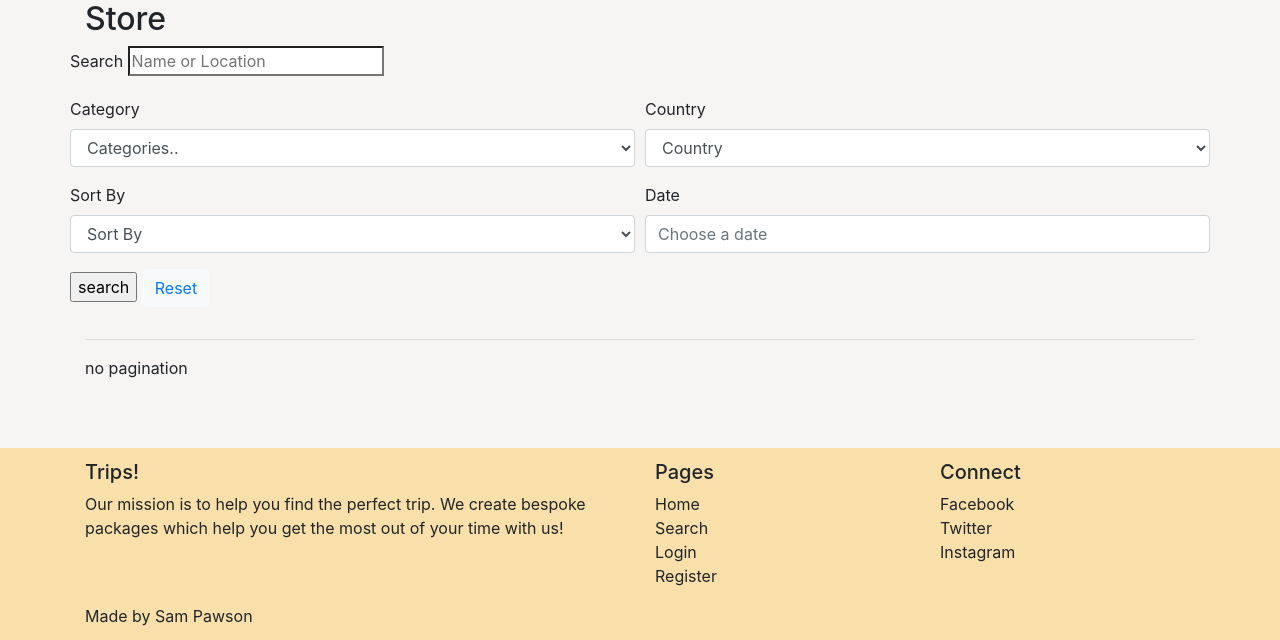
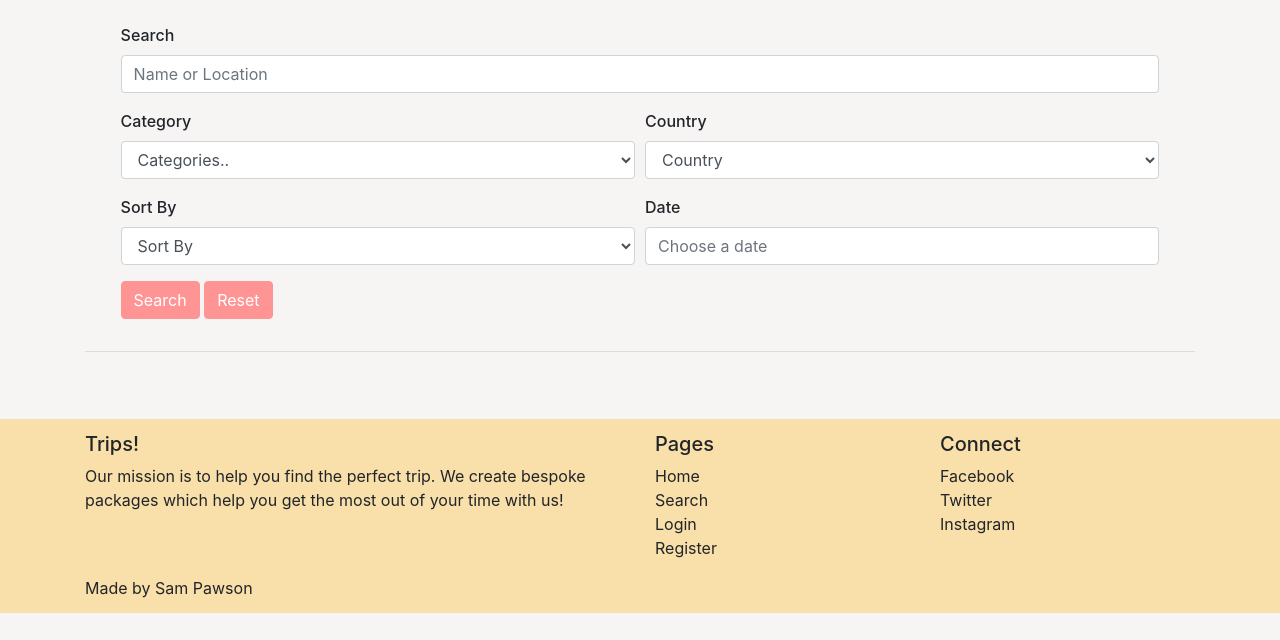
Before and after one commit to SPawson/trips-ecommerce, a Django app: a page that uses products/templates/products.html in a window 1280 px wide. Shown: the part 56-696 px from the top of the page. Run offline with Django 3.2, Linux system fonts and the light colour scheme; data that the repository does not hold is empty; some libraries are stand-ins or nearby versions.

Commit message:
Product listing basic styles

```diff
--- a/products/templates/product-pagination.html
+++ b/products/templates/product-pagination.html
@@ -1,10 +1,10 @@
 {% load product_helper_tags %}
 
 {% if items.has_other_pages %}
-<div class="col-6 offset-3 text-center pagination-set">
+<div class="col-12 text-center pagination-set">
     <nav aria-label="Page navigation example">
         <ul class="pagination">
-            {% if item.has_previous %}
+            {% if items.has_previous %}
                 <li class="page-item"><a class="page-link" aria-label="prev"  href="{% listing_url items.previous_page_number 'page' request.GET.urlencode %}">Prev</a></li>
             {% else %}
                 <li class="page-item disabled"><a class="page-link"><span>Prev</span></a></li>
@@ -21,7 +21,7 @@
 
             {% endfor %}
 
-            {% if item.has_next %}
+            {% if items.has_next %}
                 <li class="page-item"><a class="page-link" aria-label="next" href="{% listing_url items.next_page_number 'page' request.GET.urlencode %}">Next</a></li>
 
             {% else %}
@@ -31,5 +31,4 @@
       </nav>
 </div>
 {% else %}
-    <p>no pagination</p>
 {% endif %}
--- a/products/templates/products.html
+++ b/products/templates/products.html
@@ -9,16 +9,16 @@
 {% block content %}
 
 <div class="container">
-    <h2>Store</h2>
 
-    <div class="row">
+    <div class="row filters">
         <form action="{% url 'products' %}" method="GET">
-            <div class="form-row">
+            <div id="cat-form" class="form-row">
                 <div class="form-group col-12">
                     <label for="name-or-location-contains">Search</label>
-                    <input placeholder="Name or Location" type="search" name="name-or-location-contains" id="name-or-location-contains">
+                    <input placeholder="Name or Location" class="form-control" type="search"
+                        name="name-or-location-contains" id="name-or-location-contains">
                 </div>
-                <div class="form-group col-6">
+                <div class="form-group col-sm-12 col-md-6">
                     <label for="category-filter">Category</label>
                     <select class="form-control" placeholder="Category" name="category-filter" id="category-filter">
                         <option value="" selected>Categories..</option>
@@ -27,7 +27,7 @@
                         {% endfor %}
                     </select>
                 </div>
-                <div class="form-group col-6">
+                <div class="form-group col-sm-12 col-md-6">
                     <label for="name-or-location-contains">Country</label>
                     <select class="form-control" placeholder="Country" name="country" id="country">
                         <option value="" selected>Country</option>
@@ -36,7 +36,7 @@
                         {% endfor %}
                     </select>
                 </div>
-                <div class="form-group col-6">
+                <div class="form-group col-sm-12 col-md-6">
                     <label for="name-or-location-contains">Sort By</label>
                     <select class="form-control" placeholder="Sort By" name="sort-by" id="sort-by">
                         <option value="" selected>Sort By</option>
@@ -44,14 +44,15 @@
                         <option value="price-high">Price: Highest</option>
                     </select>
                 </div>
-                <div class="dates form-group col-6">
+                <div class="dates form-group col-sm-12 col-md-6">
                     <label for="name-or-location-contains">Date</label>
-                    <input type="text" name="datepicker" id="datepicker" autocomplete="off" placeholder="Choose a date" class="form-control">
+                    <input type="text" name="datepicker" id="datepicker" autocomplete="off" placeholder="Choose a date"
+                        class="form-control">
                 </div>
 
-                <div class="form-group col-12">
-                    <input type="submit" value="search">
-                    <button type="button" class="btn btn-light"><a href="{% url 'products' %}">Reset</a></button>
+                <div class="form-group col-sm-12">
+                    <input type="submit" value="Search" class="btn btn-pale-pink">
+                    <button type="button" class="btn btn-pale-pink"><a href="{% url 'products' %}">Reset</a></button>
                 </div>
             </div>
 
@@ -62,29 +63,33 @@
     <div class="row">
         <div class="col-12">
             {% for item in items %}
-            <div class="card" style="width: 18rem;">
-                <img src="" style="background-image: url('{{ MEDIA_URL }}{{ item.images }}')" class="card-img-top"
-                    alt="...">
+            <div class="card">
+                <div style="background-image: url('{{ MEDIA_URL }}{{ item.images }}')" class="card-top-img"></div>
                 <div class="card-body">
-                    <h3 class="card-title">{{item.name}}</h3>
-                    <div class="row">
-                        <span class="col-6">{{item.location}}</span>
-                        <span class="col-6">{{item.country}}</span>
+                    <div class="row card-top">
+                        <div class="col-sm-12 card-head">
+                            <h5 class="card-title">{{item.name}}</h5>
+                        </div>
+                        <div class="col-sm-12 card-head">
+                            <span class="card-location">{{item.location}}</span>
+                            <span class="card-location">, {{item.country}}</span>
+                        </div>
+                        <div class="col-sm-12 card-head">
+                            <span class="">{{item.start_date}}</span>
+                            {% if item.end_date %}
+                            <span class=""> - {{item.end_date}}</span>
+                            {% endif %}
+                        </div>
+                    </div>
+                    <div class="row card-mid">
+                        <p class="card-text">{{item.snippet}}</p>
                     </div>
                     <div class="row">
-                        <span class="col-6">{{item.start_date}}</span>
-                        {% if item.end_date %}
-                        <span class="col-6"> {{item.end_date}}</span>
-                        {% endif %}
-                    </div>
-                    <p class="card-text">{{item.snippet}}</p>
-
-                    <div class="row">
                         <div class="col-6">
-                            <a href="{% url 'product_detail' item.id %}" class="btn btn-primary">View</a>
+                            <a href="{% url 'product_detail' item.id %}" class="btn btn-card">View</a>
                         </div>
                         <div class="col-6">
-                            £{{item.price}}
+                            <span class="card-price">£{{item.price}} pp</span>
                         </div>
                     </div>
 
@@ -104,6 +109,6 @@
 {% endblock %}
 
 {% block scripts %}
-    <script src="{% static 'js/modules/datepicker.js' %}"></script>
-    <script src="{% static 'js/pages/products.js' %}"></script>
+<script src="{% static 'js/modules/datepicker.js' %}"></script>
+<script src="{% static 'js/pages/products.js' %}"></script>
 {% endblock %}
--- a/products/views.py
+++ b/products/views.py
@@ -59,7 +59,7 @@ def return_products(request):
     if is_valid_query(date_query):
         products= products.filter(start_date__gte=date_query)
 
-    pagination = Paginator(products, 1)
+    pagination = Paginator(products, 2)
     page = request.GET.get('page')
 
     try:
--- a/static/css/style.css
+++ b/static/css/style.css
@@ -21,6 +21,78 @@ body {
 
 .page-footer .footer-list li a {
   color: #212529;
+}
+
+/*Buttons*/
+.btn-pale-pink {
+  background-color: #ff9494;
+  border: 1px solid #ff9494;
+  color: #ffffff;
+  font-weight: 400;
+}
+
+.btn-pale-pink a {
+  color: #ffffff;
+  font-weight: 400;
+}
+
+.btn-card {
+  color: #3c3c3c;
+  background-color: #ffffa1;
+  border-color: #fcfdff;
+  width: 8rem;
+  font-weight: 500;
+}
+
+/*Headings*/
+/*Module Imports*/
+.card {
+  margin: 10% auto;
+  width: 20rem;
+}
+
+.card-top {
+  margin-bottom: 8%;
+}
+
+.card-top-img {
+  width: 100%;
+  background-size: cover;
+  background-position: center center;
+  background-repeat: no-repeat;
+  height: 16rem;
+}
+
+.card-mid {
+  margin-bottom: 8%;
+}
+
+.card-head {
+  padding-left: 0;
+}
+
+.card-head span {
+  font-size: 0.9rem;
+  font-weight: 540;
+}
+
+.card-title {
+  margin-bottom: 1%;
+}
+
+.card-text {
+  line-height: 24px;
+  word-wrap: break-word;
+}
+
+.card-location {
+  padding: 0;
+  text-transform: capitalize;
+}
+
+.card-price {
+  font-size: 1.3rem;
+  font-weight: 500;
 }
 
 /*Page imports*/
@@ -98,4 +170,14 @@ body {
   margin-bottom: 4%;
   width: 75%;
 }
+
+.filters #cat-form {
+  margin-top: 2%;
+  margin-left: 4%;
+  margin-right: 4%;
+}
+
+.filters #cat-form .form-group label {
+  font-weight: 500;
+}
 /*# sourceMappingURL=style.css.map */
--- a/static/sass/global/_globals.scss
+++ b/static/sass/global/_globals.scss
@@ -25,3 +25,30 @@ body {
         }
     }
 }
+
+/*Buttons*/
+.btn {
+    &-pale {
+        &-pink{
+            background-color: #ff9494;
+            border: 1px solid #ff9494;
+            color: #ffffff;
+            font-weight: 400;
+
+            a {
+                color: #ffffff;
+                font-weight: 400;
+            }
+        }
+    }
+
+    &-card {
+        color: #3c3c3c;
+        background-color: #ffffa1;
+        border-color: #fcfdff;
+        width: 8rem;
+        font-weight: 500;
+    }
+}
+
+/*Headings*/
--- /dev/null
+++ b/static/sass/pages/_products.scss
@@ -0,0 +1,16 @@
+.filters {
+
+    #cat-form {
+        margin-top: 2%;
+        margin-left: 4%;
+        margin-right: 4%;
+
+        .form-group {
+
+            label {
+                font-weight: 500;
+            }
+        }
+    }
+
+}
--- a/static/sass/style.scss
+++ b/static/sass/style.scss
@@ -3,5 +3,9 @@
 @import "global/_media-queries";
 @import "global/globals";
 
+/*Module Imports*/
+@import "modules/cards";
+
 /*Page imports*/
 @import "pages/_home";
+@import "pages/_products";
```
Also changed, not shown: static/sass/modules/_cards.scss (added, +48 -0 lines), static/sass/pages/_home.scss (+0 -7 lines), 1 other file.
